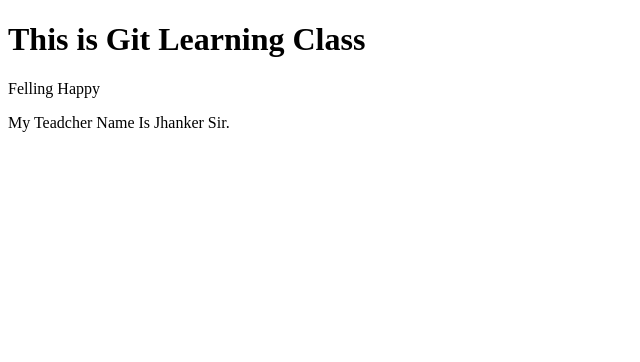
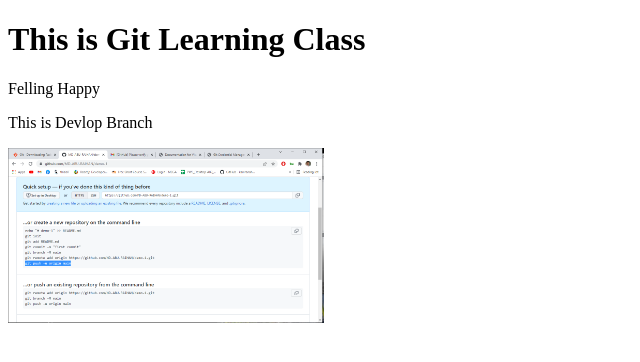
Before and after one commit to MD-ABU-RAIHAN/demo-1, a plain HTML site: page index.html in a window 1280 px wide. Shown: the whole page, without its empty margins (0-640 px from the left). Drawn offline with Linux system fonts and the light colour scheme.

Commit message:
Devlop Img Add done

```diff
--- a/index.html
+++ b/index.html
@@ -10,6 +10,7 @@
 <body>
     <h1>This is Git Learning Class</h1>
     <p>Felling Happy</p>
-    <p>My Teadcher Name Is Jhanker Sir.</p>
+    <p>This is Devlop Branch</p>
+    <img src="imgGit.PNG" alt="" height="20%" width="25%">
 </body>
 </html>
```
